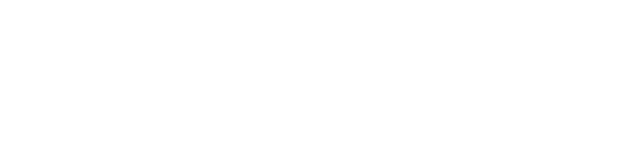
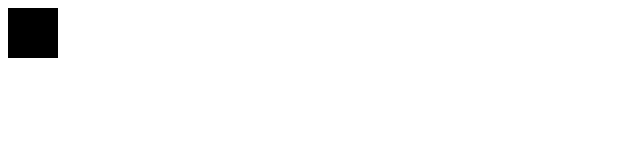
Before and after one commit to jacobth495/etch-a-sketch, a plain HTML site: page index.html in a window 1280 px wide. Shown: the whole page, without its empty margins (0-640 px from the left). Drawn offline with Linux system fonts and the light colour scheme.

Commit message:
Gave div in loop class named pixel and set background color to black

```diff
--- a/script.js
+++ b/script.js
@@ -2,6 +2,7 @@ const container = document.querySelector('#container');
 
 for (i = 1; i <= 16; i++) {
   div = document.createElement('div');
+  div.classList.add('pixel');
   container.appendChild(div);
 }
 
--- a/style.css
+++ b/style.css
@@ -5,3 +5,7 @@
   width: 50px;
   height: 50px;
 }
+
+.pixel {
+  background-color: black;
+}
```
